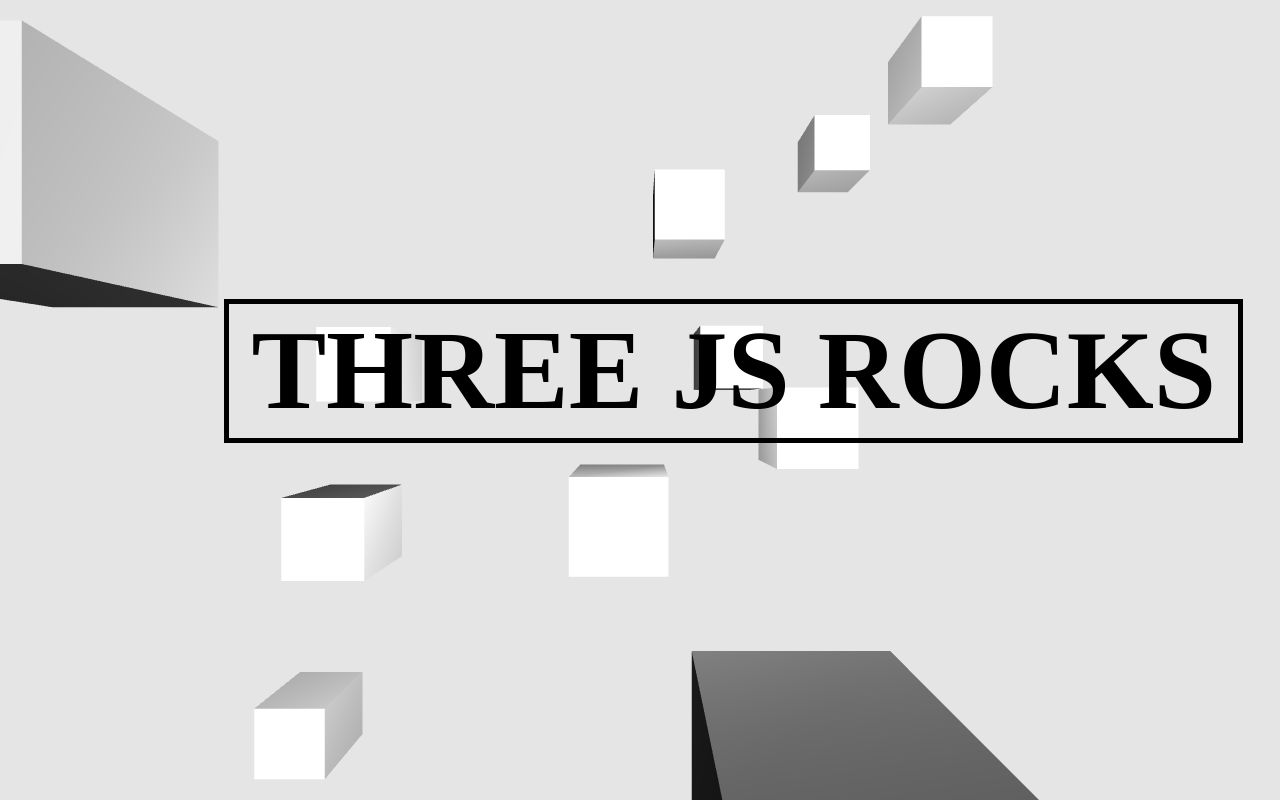
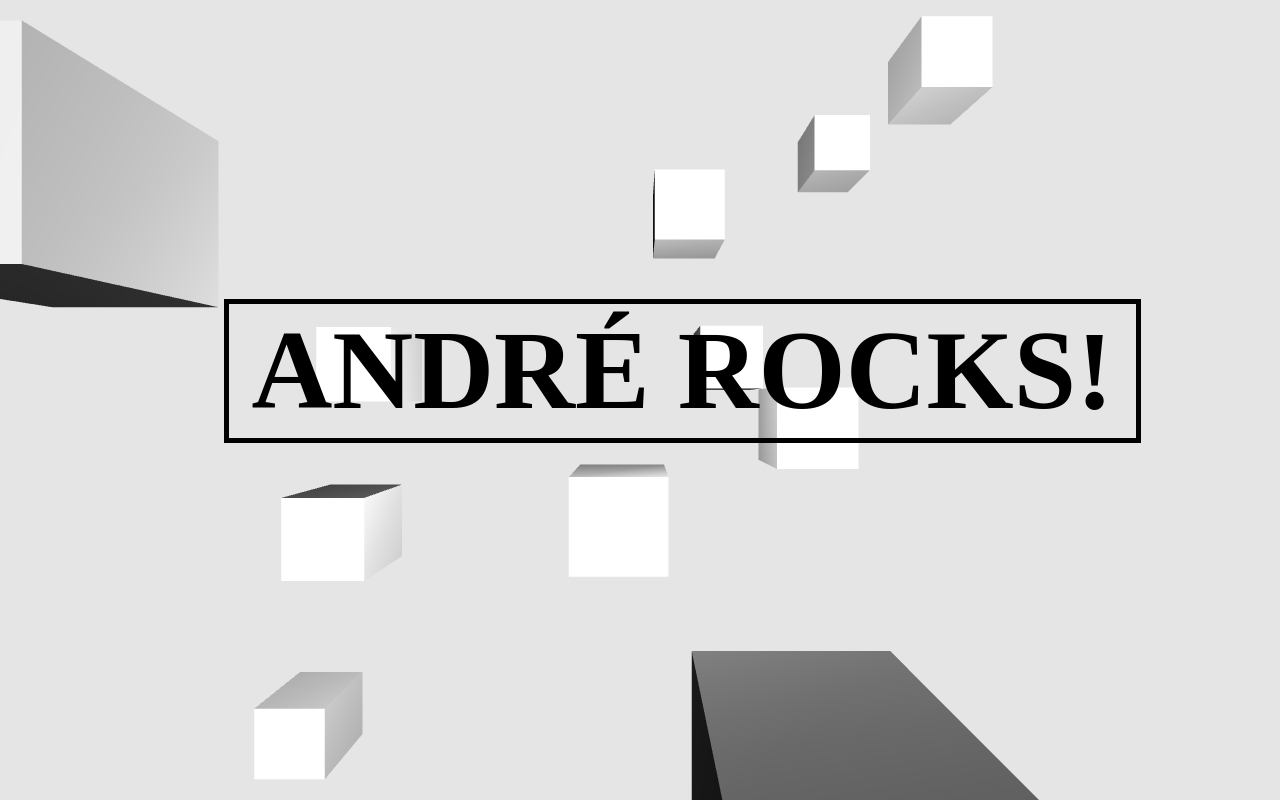
Before and after one commit to AndreQuintero/primeiros-passos-com-three-js, a plain HTML site: page threejs/index.html in a window 1280 px wide. Drawn offline with nearby package versions, Linux system fonts and the light colour scheme; animation ran at ten frames a second.

Commit message:
Update index.html

```diff
--- a/threejs/index.html
+++ b/threejs/index.html
@@ -8,7 +8,7 @@
 </head>
 <body>
 
-    <h1>Three Js Rocks</h1>
+    <h1>André Rocks!</h1>
 
     <script src="https://cdnjs.cloudflare.com/ajax/libs/three.js/110/three.min.js"></script>
     <script src="https://cdnjs.cloudflare.com/ajax/libs/dat-gui/0.7.5/dat.gui.min.js"></script>
```
